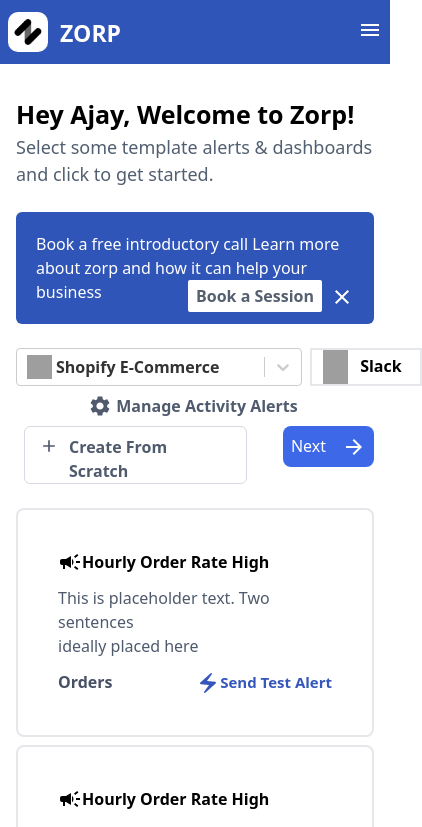
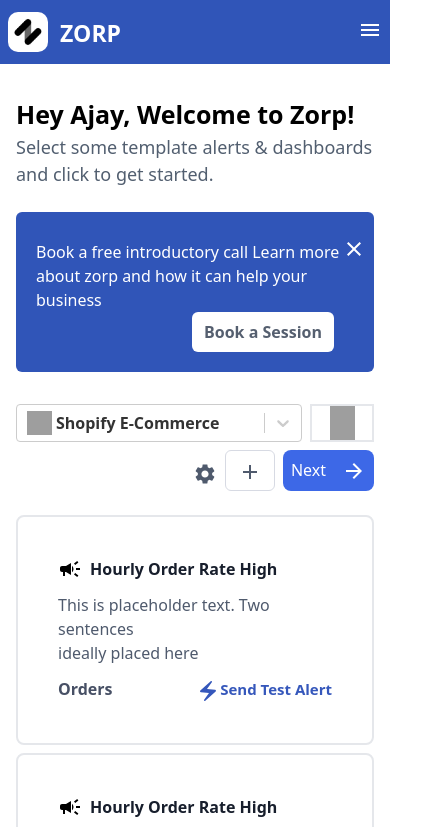
Before and after one commit to ebharathi/Dashboard-Zorp-Interview, a React (Create React App) app: page / in a window 390 px wide. Shown: the top 827 px of the page, 422 px wide, since content can reach past the window. Built offline with nearby package versions, Linux system fonts and the light colour scheme; grey boxes are pictures that could not be loaded.

Commit message:
modified close btn alert

```diff
--- a/src/components/Alert.js
+++ b/src/components/Alert.js
@@ -1,13 +1,17 @@
 import CloseOutlinedIcon from '@mui/icons-material/CloseOutlined';
 const Alert=()=>{
     return (
-        <div className="bg-[#3055b8] px-5 text-white py-5 rounded-md">
-           <span>
+        <div className="bg-[#3055b8] px-5 text-white py-5 rounded-md grid grid-cols-5  relative">
+           <span className='col-span-5 lg:col-span-4 pt-2'>
+                <span className=''>
               Book a free introductory call <span className="font-light">Learn more about zorp and how it can help your business</span>
+                </span>
            </span>
-           <span className="float-right">
-                    <button className="bg-white text-[#555f6f] font-semibold px-2 py-1 mx-2 rounded-sm">Book a Session</button>
-                 <CloseOutlinedIcon></CloseOutlinedIcon>
+           <span className="col-span-5 lg:col-span-1 text-right px-3 ">
+                    <button className="bg-white text-[#555f6f] font-semibold px-3 py-2 mx-2 rounded-md">Book a Session</button>
+           </span>
+           <span className='absolute top-6 right-1 mr-1'>
+                    <CloseOutlinedIcon className='cursor-pointer'></CloseOutlinedIcon>
            </span>
         </div>
     )
--- a/src/components/Filter.js
+++ b/src/components/Filter.js
@@ -9,44 +9,33 @@
       const defaultValue = options[0];
     return (
         <div className='grid grid-cols-4'>
-          <div className='col-span-4 md:col-span-1 grid grid-cols-5'>
+          <div className='col-span-4 md:col-span-1 pt-2 md:col-span-1 grid grid-cols-5'>
             <Select
             className='col-span-4'
             options={options}
             defaultValue={defaultValue}
             />
-            <div className='col-span-1 mx-2 flex space-x-1 border-2 w-28 justify-center'>
+            <div className='col-span-1 mx-2 flex space-x-1 border-2 w-16 md:w-28 justify-center'>
               <img src='https://img.icons8.com/color/48/NBC.png' width={25} height={20}/>
-              <span className='px-2 pt-1 font-semibold'>Slack</span>
+              <span className='hidden md:block  px-2 pt-1 font-semibold'>Slack</span>
             </div>
           </div>
-          <div className='col-span-4 md:col-span-3 flex flex-col space-y-2 md:space-y-0 md:flex-row justify-end'>
-           <div className='col-span-5 md:col-span-2 pt-2 flex justify-center'>
+          <div className='col-span-4 md:col-span-3 flex  space-y-2 md:space-y-0 flex-row justify-end'>
+           <div className=' md:col-span-2 pt-5 md:pt-2 flex justify-center'>
                <SettingsIcon sx={{color:'#4f5a6d'}}></SettingsIcon>
-               <span className='mx-1 text-[#4f5a6d] font-semibold'>Manage Activity Alerts</span>
+               <span className='hidden lg:block mx-1 text-[#4f5a6d] font-semibold'>Manage Activity Alerts</span>
            </div>
-            <div className='hidden md:block col-span-5 md:col-span-2 mx-2 pt-2 flex space-x-1 px-3 rounded-md justify-center' style={{border:'1px solid #d7dae3'}}>
+            <div className=' mx-2 pt-2 flex space-x-1 px-3 rounded-md justify-center' style={{border:'1px solid #d7dae3'}}>
               <span className=''> <AddIcon className='' sx={{color:'#4f5a6d'}}></AddIcon></span>
-              <span className='px-1 pt-2 text-[#4f5a6d] font-semibold'>Create From Scratch</span>
+              <span className='hidden lg:block px-1 text-[#4f5a6d] font-semibold'>Create From Scratch</span>
             </div>
-            <div className='hidden md:block col-span-5 md:col-span-1 text-right '>
+            <div className=' text-right '>
                 <button className='bg-[#3d68e7] text-white px-2 py-2 rounded-lg'>
                   <span className='pr-4'>Next</span>
                   <ArrowForwardIcon></ArrowForwardIcon>
                 </button>
             </div>
-            <div className='col-span-5 grid grid-cols-3 md:hidden'>
-              <div className=' col-span-2 mx-2 flex space-x-1 px-3 rounded-md justify-center' style={{border:'1px solid #d7dae3'}}>
-                <span className='pt-1'> <AddIcon className='pt-1' sx={{color:'#4f5a6d'}}></AddIcon></span>
-                <span className='px-1 pt-2 text-[#4f5a6d] font-semibold'>Create From Scratch</span>
-              </div>
-              <div className=' col-span-1 text-right '>
-                  <button className='bg-[#3d68e7] text-white px-2 py-2 rounded-lg'>
-                    <span className='pr-4'>Next</span>
-                    <ArrowForwardIcon></ArrowForwardIcon>
-                  </button>
-              </div>
-            </div>
+
           </div>
         </div>
     )
--- a/src/components/Items.js
+++ b/src/components/Items.js
@@ -5,7 +5,7 @@
         <div className="hover:shadow-2xl cursor-pointer px-10 py-10 border-2 rounded-lg px-10 py-10">
               <div className="title flex">
                    <CampaignIcon></CampaignIcon>
-                   <h1 className='font-semibold'>Hourly Order Rate High</h1>
+                   <h1 className='font-semibold ml-2 text-[#171e2c]'>Hourly Order Rate High</h1>
               </div>
               <div className='text-[#4f5a6d] py-3'>
                  This is placeholder text. Two sentences <br/>ideally placed here
```
